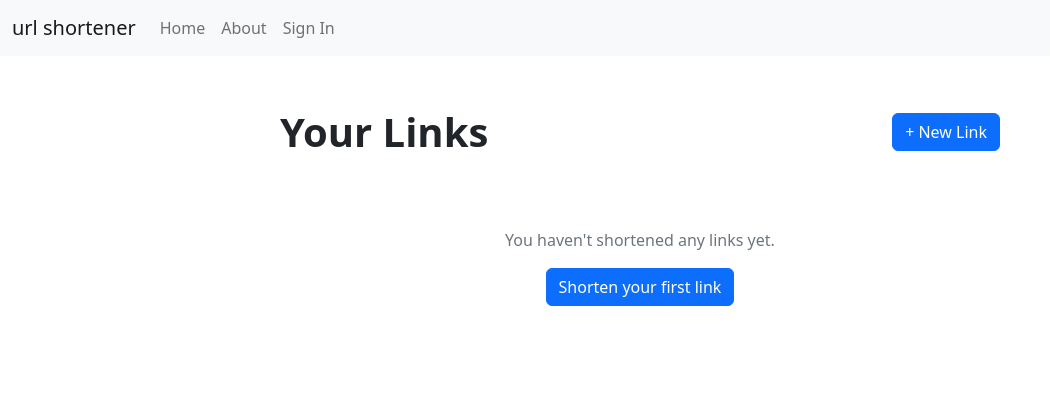
After one commit to sepanta1/django-url-shortener, a Django app: template url_shortener/url_shortener/templates/shortener/user_links.html in a window 1280 px wide. The commit adds this page. Shown: the top 401 px of the page, without its empty margins (0-1050 px from the left). Run offline with Django 5.2, Linux system fonts and the light colour scheme; the template is opened without the code that fills it, so the values that code supplies are empty; some libraries are stand-ins or nearby versions.

Commit message:
feat(shortener): add user's links dashboard view and template

```diff
--- a/url_shortener/url_shortener/shortener/urls.py
+++ b/url_shortener/url_shortener/shortener/urls.py
@@ -1,9 +1,11 @@
 from django.urls import path
 
 from .views import shorten_form_view
+from .views import user_shorten_links
 
-# app_name = "shortener"
+app_name = "shortener"
 
 urlpatterns = [
     path("", shorten_form_view, name="home"),
+    path("mylinks/", user_shorten_links, name="mylinks"),
 ]
--- a/url_shortener/url_shortener/templates/base.html
+++ b/url_shortener/url_shortener/templates/base.html
@@ -68,16 +68,20 @@
                 aria-label="Toggle navigation">
           <span class="navbar-toggler-icon"></span>
         </button>
-        <a class="navbar-brand" href="{% url 'home' %}">url shortener</a>
+        <a class="navbar-brand" href="{% url 'shortener:home' %}">url shortener</a>
         <div class="collapse navbar-collapse" id="navbarSupportedContent">
           <ul class="navbar-nav mr-auto">
             <li class="nav-item active">
-              <a class="nav-link" href="{% url 'home' %}">Home <span class="visually-hidden">(current)</span></a>
+              <a class="nav-link" href="{% url 'shortener:home' %}">Home <span class="visually-hidden">(current)</span></a>
             </li>
             <li class="nav-item">
               <a class="nav-link" href="{% url 'about' %}">About</a>
             </li>
             {% if request.user.is_authenticated %}
+            <li class="nav-item">
+                <a class="nav-link"
+                   href="{% url 'shortener:mylinks' %}">My Links</a>
+              </li>
               <li class="nav-item">
                 <a class="nav-link"
                    href="{% url 'users:detail' request.user.username %}">{% translate "My Profile" %}</a>
--- /dev/null
+++ b/url_shortener/url_shortener/templates/shortener/user_links.html
@@ -0,0 +1,73 @@
+{% extends "base.html" %}
+{% load static %}
+
+{% block content %}
+<div class="container py-5">
+  <div class="row justify-content-center">
+    <div class="col-md-10 col-lg-8">
+
+      <div class="d-flex justify-content-between align-items-center mb-4">
+        <h1 class="fw-bold mb-0">Your Links</h1>
+        <a href="{% url 'shortener:home' %}" class="btn btn-primary">+ New Link</a>
+      </div>
+
+      {% if links %}
+        <div class="table-responsive">
+          <table class="table table-hover align-middle">
+            <thead>
+              <tr>
+                <th>Short URL</th>
+                <th>Original URL</th>
+                <th>Clicks</th>
+                <th>Created</th>
+                <th>Last clicked</th>
+                <th></th>
+              </tr>
+            </thead>
+            <tbody>
+              {% for link in links %}
+              <tr>
+                <td>
+                  <a href="/{{ link.short_code }}/" target="_blank" rel="noopener">
+                    {{ request.get_host }}/{{ link.short_code }}
+                  </a>
+                </td>
+                <td class="text-truncate" style="max-width: 250px;" title="{{ link.long_url }}">
+                  {{ link.long_url }}
+                </td>
+                <td>
+                  <span class="badge bg-secondary">{{ link.click_count }}</span>
+                </td>
+                <td>{{ link.created_at|date:"M d, Y" }}</td>
+                <td>
+                  {% if link.last_clicked_at %}
+                    {{ link.last_clicked_at|date:"M d, Y H:i" }}
+                  {% else %}
+                    <span class="text-muted">Never</span>
+                  {% endif %}
+                </td>
+                <td>
+                  <button
+                    type="button"
+                    class="btn btn-sm btn-outline-secondary"
+                    onclick="navigator.clipboard.writeText('{{ request.scheme }}://{{ request.get_host }}/{{ link.short_code }}/')"
+                  >
+                    Copy
+                  </button>
+                </td>
+              </tr>
+              {% endfor %}
+            </tbody>
+          </table>
+        </div>
+      {% else %}
+        <div class="text-center py-5">
+          <p class="text-muted">You haven't shortened any links yet.</p>
+          <a href="{% url 'shortener:home' %}" class="btn btn-primary">Shorten your first link</a>
+        </div>
+      {% endif %}
+
+    </div>
+  </div>
+</div>
+{% endblock %}
```
Also changed, not shown: url_shortener/url_shortener/shortener/views.py (+12 -0 lines).
